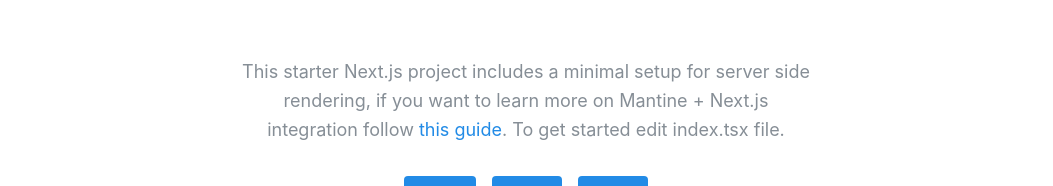
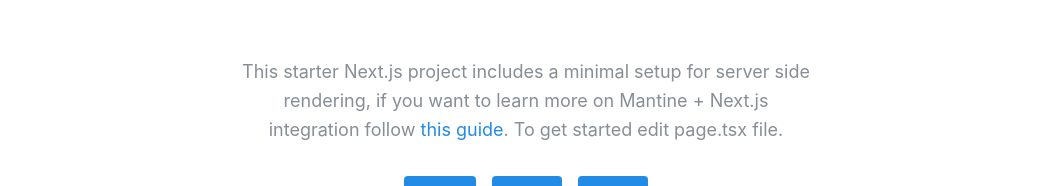
Before and after one commit to iankuys/mkr-app, a Next.js app: page / in a window 1280 px wide. Shown: the part 204-390 px from the top of the page, without its empty margins (114-1167 px from the left). Built offline with nearby package versions, Linux system fonts and the light colour scheme.

Commit message:
Fix typo (#5)

```diff
--- a/components/Welcome/Welcome.tsx
+++ b/components/Welcome/Welcome.tsx
@@ -16,7 +16,7 @@
         <Anchor href="https://mantine.dev/guides/next/" size="lg">
           this guide
         </Anchor>
-        . To get started edit index.tsx file.
+        . To get started edit page.tsx file.
       </Text>
     </>
   );
```
